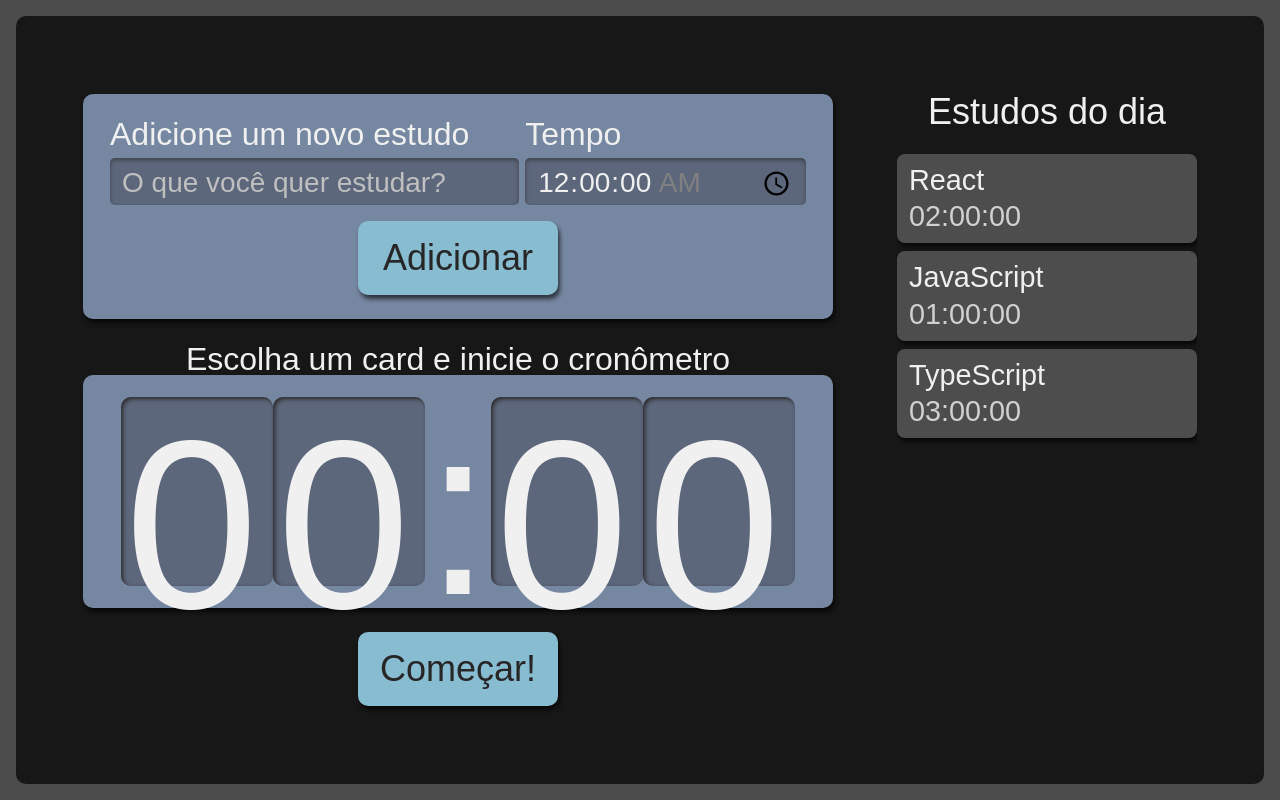
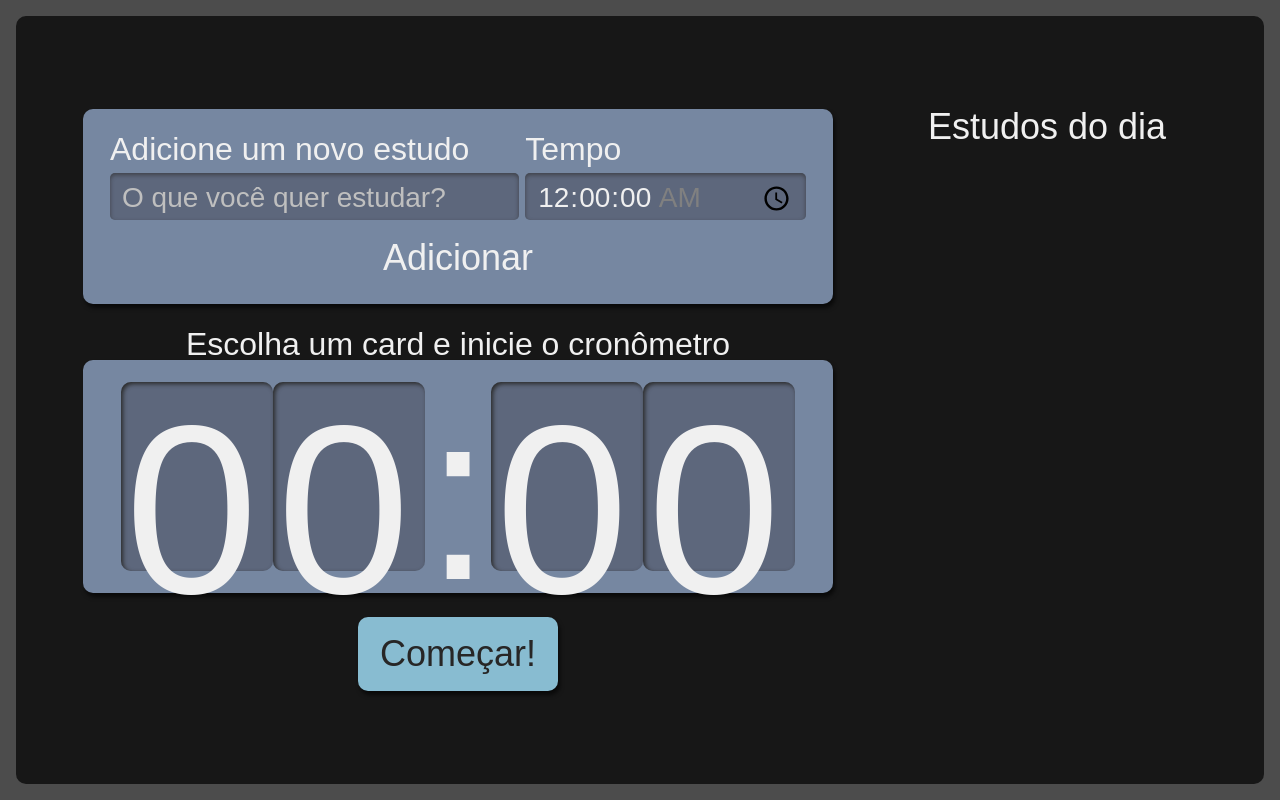
Before and after one commit to KatiaSonally/alura-studies, a React (Create React App) app: page / in a window 1280 px wide. Built offline with nearby package versions, Linux system fonts and the light colour scheme.

Commit message:
feat: sends the added task to the list

```diff
--- a/src/components/Botao/index.tsx
+++ b/src/components/Botao/index.tsx
@@ -1,14 +1,14 @@
 import React from 'react';
 import style from './Botao.module.scss';
 
-interface Props {
-    children: React.ReactNode
-}
-
-class Botao extends React.Component<Props> {
+class Botao extends React.Component<{
+    children: React.ReactNode; texto: string;
+    type?: "button" | "submit" | "reset" | undefined
+}> {
   render() {
+    const { type = "button" } = this.props;
     return (
-            <button className={style.botao}>
+      <button type={type} className={style.botao}>
         {this.props.children}
       </button>
     )
--- a/src/components/Cronometro/index.tsx
+++ b/src/components/Cronometro/index.tsx
@@ -9,9 +9,9 @@
             <div className={style.relogioWrapper}>
                 <Relogio />
             </div>
-            <Botao>
+            <button>
                 Começar!
-            </Botao>
+            </button>
         </div>
     )
 }
--- a/src/components/Formulario/index.tsx
+++ b/src/components/Formulario/index.tsx
@@ -1,8 +1,11 @@
 import React from 'react';
 import Botao from '../Botao';
 import style from './Formulario.module.scss';
+import { ITarefa } from '../../types/tarefa';
 
-class Formulario extends React.Component {
+class Formulario extends React.Component<{
+    setTarefas: React.Dispatch<React.SetStateAction<ITarefa[]>>
+}> {
     state = {
         tarefa: "",
         tempo: "00:00"
@@ -10,7 +13,7 @@
 
     adicionarTarefa(evento: React.FormEvent<HTMLFormElement>) {
         evento.preventDefault();
-        console.log('state', this.state);
+        this.props.setTarefas(tarefasAntigas => [...tarefasAntigas, { ...this.state }])
     }
 
     render(): React.ReactNode {
@@ -46,9 +49,9 @@
                         required
                     />
                 </div>
-                <Botao>
+                <button type="submit">
                     Adicionar
-                </Botao>
+                </button>
             </form>
         )
     }
--- a/src/components/Lista/index.tsx
+++ b/src/components/Lista/index.tsx
@@ -1,23 +1,11 @@
-import React, { useState } from "react";
 import style from './Lista.module.scss';
 import Item from "./Item";
+import { ITarefa } from '../../types/tarefa';
 
-function Lista() {
-    const [tarefas, setTarefas] = useState([{
-        tarefa: 'React',
-        tempo: '02:00:00'
-    }, {
-        tarefa: 'JavaScript',
-        tempo: '01:00:00'
-    }, {
-        tarefa: 'TypeScript',
-        tempo: '03:00:00'
-    }]);
+function Lista({ tarefas }: { tarefas: ITarefa[] }) {
     return (
         <aside className={style.listaTarefas}>
-            <h2 onClick={() => {
-                setTarefas([...tarefas, { tarefa: "Estudar estado", tempo: "05:00:00"}])
-            }}> Estudos do dia </h2>
+            <h2> Estudos do dia </h2>
             <ul>
                 {tarefas.map((item, index) => (
                     <Item
--- a/src/pages/App.tsx
+++ b/src/pages/App.tsx
@@ -1,14 +1,16 @@
-import React from 'react';
+import React, { useState } from 'react';
 import Formulario from '../components/Formulario';
 import Lista from '../components/Lista';
 import style from './App.module.scss';
 import Cronometro from '../components/Cronometro';
+import { ITarefa } from '../types/tarefa';
 
 function App() {
+  const [tarefas, setTarefas] = useState<ITarefa[]>([]);
   return (
     <div className={style.AppStyle}>
-      <Formulario />
-      <Lista />
+      <Formulario setTarefas={setTarefas}/>
+      <Lista tarefas={tarefas}/>
       <Cronometro />
     </div>
   );
--- /dev/null
+++ b/src/types/tarefa.ts
@@ -0,0 +1,4 @@
+export interface ITarefa {
+    tarefa: string,
+    tempo: string
+}
```
Lines whose indentation alone changed are shown as unchanged.
